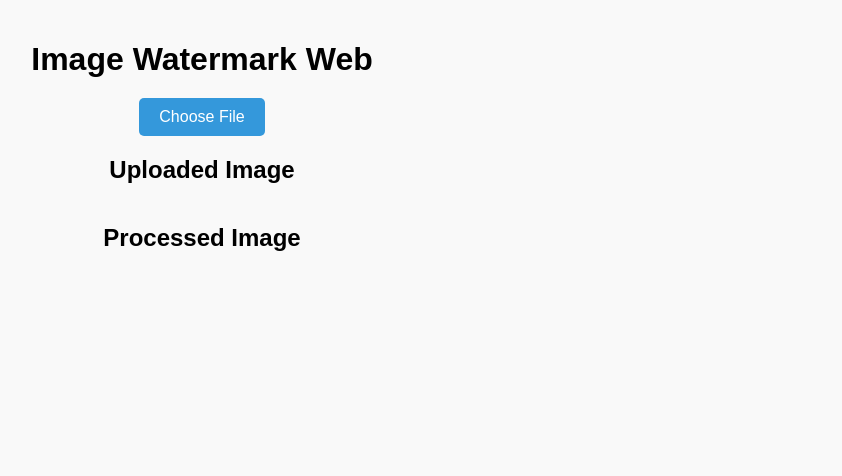
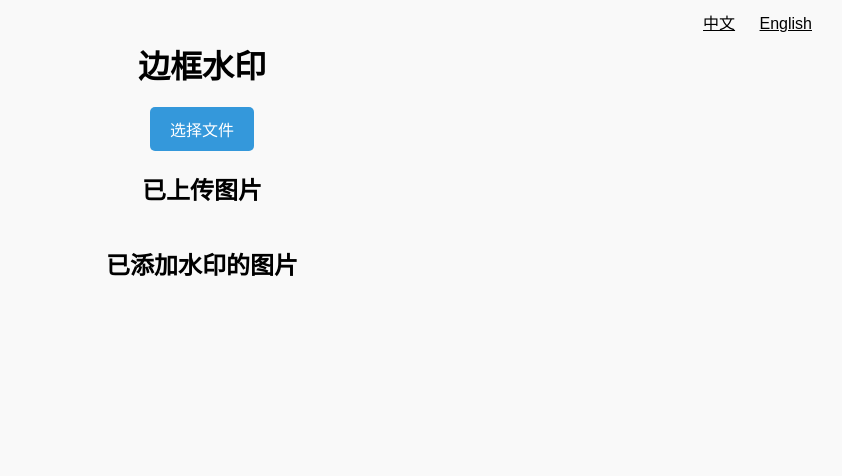
Before and after one commit to sqliu07/AutoWatermark-Web, a Flask app: page / in a window 1280 px wide. Shown: the top 476 px of the page, without its empty margins (438-1280 px from the left). Run offline with Flask 3, Linux system fonts and the light colour scheme.

Commit message:
1.添加多语言支持； 2.去除不必要的print操作
Signed-off-by: Siqi Liu <jsrglsq@gmail.com>

```diff
--- a/app.py
+++ b/app.py
@@ -2,7 +2,7 @@ import os
 import time
 from datetime import datetime
 
-from flask import Flask, request, redirect, render_template, jsonify, send_from_directory
+from flask import Flask, request, render_template, jsonify, send_from_directory
 import subprocess
 from werkzeug.utils import secure_filename
 
@@ -51,11 +51,12 @@ def upload_file():
         # 保存上传的文件
         file.save(filepath)
 
+        lang = request.args.get('lang', 'zh')
         # 处理图片（调用外部process.py脚本）
         try:
             # 确保传递正确的路径给 process.py
             result = subprocess.run(
-                ['python3', 'process.py', filepath],
+                ['python3', 'process.py', filepath, lang],
                 capture_output=True, text=True
             )
 
--- a/exif_utils.py
+++ b/exif_utils.py
@@ -30,7 +30,6 @@ def get_manufacturer(image_path):
     except KeyError:
         return None
     except Exception as e:
-        print(f"Error getting manufacturer: {e}")
         return None
 
 def find_logo(manufacturer):
@@ -65,7 +64,6 @@ def get_exif_table(image_path):
     except KeyError:
         return None, None, None, None
     except Exception as e:
-        print(f"Error getting EXIF table: {e}")
         return None, None, None, None
 
 def get_exif_data(image_path):
@@ -150,5 +148,4 @@ def get_exif_data(image_path):
     except KeyError:
         return None, None
     except Exception as e:
-        print(f"Error getting EXIF data: {e}")
         return None, None
--- a/templates/index.html
+++ b/templates/index.html
@@ -78,14 +78,38 @@
             0% { transform: rotate(0deg); }
             100% { transform: rotate(360deg); }
         }
+
+        .lang-buttons {
+            position: absolute;
+            top: 10px;
+            right: 20px;
+        }
+
+        .lang-buttons a {
+            margin: 0 10px;
+            font-size: 16px;
+            color: #000000;
+            text-decoration: underline;
+            cursor: pointer;
+            background: none;
+            border: none;
+            padding: 0;
+        }
+
     </style>
 </head>
 <body>
+    <!-- 语言切换按钮 -->
+    <div class="lang-buttons">
+        <a id="langZh">中文</a>
+        <a id="langEn">English</a>
+    </div>
+
     <h1>Image Watermark Web</h1>
 
     <!-- 自定义文件选择按钮 -->
     <label for="fileInput" class="custom-file-label">Choose File</label>
-<input type="file" id="fileInput" accept="image/*">
+    <input type="file" id="fileInput" accept="image/*">
 
     <!-- 上传的图片预览 -->
     <h2>Uploaded Image</h2>
@@ -101,6 +125,48 @@
     <a id="downloadBtn" style="display:none;">Download Processed Image</a>
 
     <script>
+        const translations = {
+            en: {
+                title: "Image Watermark Web",
+                chooseFile: "Choose File",
+                uploadedImage: "Uploaded Image",
+                processImage: "Process Image",
+                processedImage: "Processed Image",
+                downloadImage: "Download Processed Image",
+                alerts: {
+                    uploadSuccess: "Image processed successfully!",
+                    uploadError: "Unexpected error occurred.",
+                }
+            },
+            zh: {
+                title: "边框水印",
+                chooseFile: "选择文件",
+                uploadedImage: "已上传图片",
+                processImage: "开始添加水印",
+                processedImage: "已添加水印的图片",
+                downloadImage: "下载已添加水印的图片",
+                alerts: {
+                    uploadSuccess: "图片处理成功！",
+                    uploadError: "发生意外错误。",
+                }
+            }
+        };
+
+        let currentLang = 'zh';
+
+        function switchLanguage(lang) {
+            currentLang = lang;
+            document.querySelector('h1').textContent = translations[lang].title;
+            document.querySelector('.custom-file-label').textContent = translations[lang].chooseFile;
+            document.querySelector('h2:nth-of-type(1)').textContent = translations[lang].uploadedImage;
+            document.getElementById('processBtn').textContent = translations[lang].processImage;
+            document.querySelector('h2:nth-of-type(2)').textContent = translations[lang].processedImage;
+            document.getElementById('downloadBtn').textContent = translations[lang].downloadImage;
+        }
+
+        document.getElementById('langEn').addEventListener('click', () => switchLanguage('en'));
+        document.getElementById('langZh').addEventListener('click', () => switchLanguage('zh'));
+
         let selectedFile = null;
 
         // 文件选择事件
@@ -109,13 +175,11 @@
             if (file) {
                 selectedFile = file;
 
-                // 隐藏旧的展示内容
                 document.getElementById('imagePreview').style.display = 'none';
                 document.getElementById('processBtn').style.display = 'none';
                 document.getElementById('processedImage').style.display = 'none';
                 document.getElementById('downloadBtn').style.display = 'none';
 
-                // 更新新的图片预览
                 const reader = new FileReader();
                 reader.onload = function(e) {
                     const imagePreview = document.getElementById('imagePreview');
@@ -127,7 +191,6 @@
             }
         });
 
-        // 处理图片按钮事件
         document.getElementById('processBtn').addEventListener('click', function() {
             document.getElementById('loader').style.display = 'block';
             document.getElementById('processedImage').style.display = 'none';
@@ -136,7 +199,7 @@
             const formData = new FormData();
             formData.append("file", selectedFile);
 
-            fetch('/upload', {
+            fetch('/upload?lang=' + currentLang, {
                 method: 'POST',
                 body: formData
             })
@@ -148,33 +211,31 @@
                     return;
                 }
                 if (data.processed_image) {
-                    // 显示处理后的图片
                     const processedImage = document.getElementById('processedImage');
-
-                    // 为避免缓存问题，在 URL 后附加随机查询字符串
-                    const timestamp = new Date().getTime(); // 当前时间戳
+                    const timestamp = new Date().getTime();
                     processedImage.src = `${data.processed_image}?t=${timestamp}`;
                     processedImage.style.display = 'block';
 
-                    // 设置下载按钮
                     const downloadBtn = document.getElementById('downloadBtn');
-                    downloadBtn.href = data.processed_image; // 下载链接
-
-                    // 根据上传文件名生成下载文件名
+                    downloadBtn.href = data.processed_image;
                     const originalName = selectedFile.name.split('.').slice(0, -1).join('.');
                     const extension = selectedFile.name.split('.').pop();
                     downloadBtn.download = `${originalName}_watermark.${extension}`;
-                    downloadBtn.style.display = 'inline'; // 显示按钮
+                    downloadBtn.style.display = 'inline';
                 }
                 document.getElementById('loader').style.display = 'none';
-                alert('Image processed successfully!');
+                alert(translations[currentLang].alerts.uploadSuccess);
             })
             .catch(error => {
-                alert('Unexpected error occurred: ' + error);
+                alert(translations[currentLang].alerts.uploadError);
                 console.error('Error uploading image:', error);
                 document.getElementById('loader').style.display = 'none';
             });
         });
+
+        document.addEventListener('DOMContentLoaded', () => {
+            switchLanguage('zh');  // 默认语言
+        });
     </script>
 </body>
 </html>
```
Also changed, not shown: process.py (+19 -4 lines).
